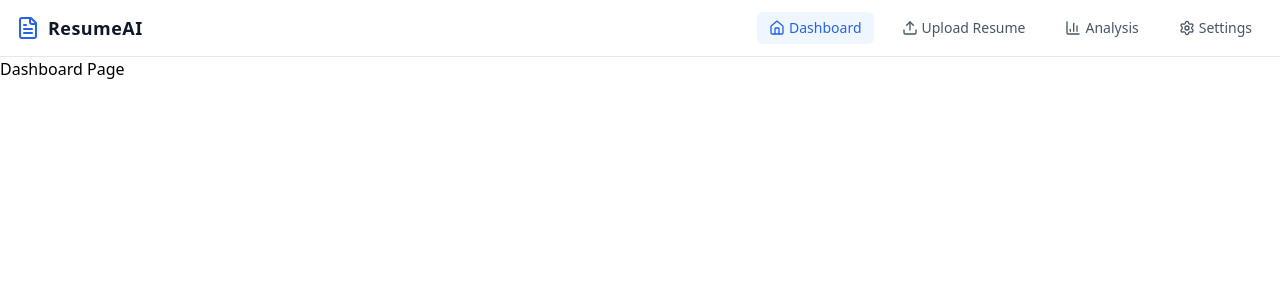
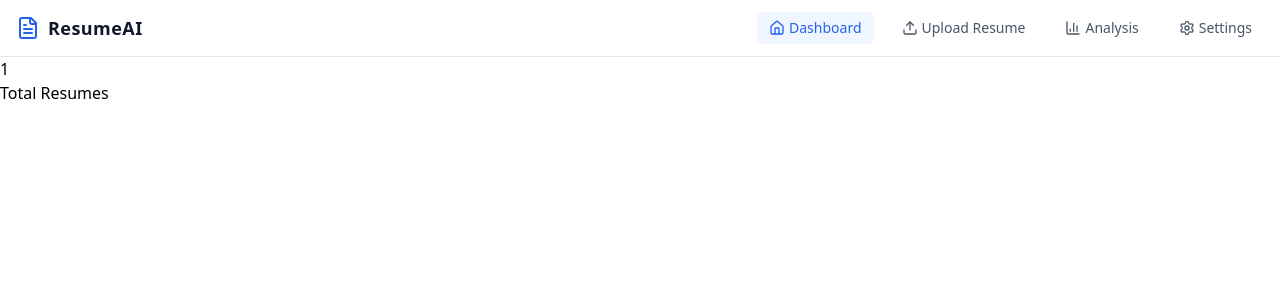
Before and after one commit to smeydan7/AI-Resume-Analyzer, a React (Vite) app in the folder frontend/: page / in a window 1280 px wide. Shown: the top 300 px of the page. Built offline with nearby package versions, Linux system fonts and the light colour scheme.

Commit message:
initialized dashboard component

```diff
--- a/frontend/src/main/App.tsx
+++ b/frontend/src/main/App.tsx
@@ -1,11 +1,10 @@
 import { Navigation } from "./components/common/navigation";
 import { UploadResume } from "./components/upload";
+import { Dashboard } from "./components/dashboard";
 
 import { BrowserRouter as Router, Routes, Route } from 'react-router-dom';
 
 // Create some basic page components
-const Dashboard = () => <div>Dashboard Page</div>;
-const Upload = () => <div>Upload Resume Page</div>;
 const Analysis = () => <div>Analysis Page</div>;
 const Settings = () => <div>Settings Page</div>;
 
--- /dev/null
+++ b/frontend/src/main/components/dashboard/dashboard.tsx
@@ -0,0 +1,18 @@
+import {
+    FileText,
+    Home,
+    Upload,
+    BarChart3,
+    Settings,
+} from 'lucide-react';
+
+import styles from './Dashboard.module.css';
+
+export const Dashboard = () => (
+    <div>
+        <div>
+            <header>1</header>
+            <p>Total Resumes</p>
+        </div>
+    </div>
+);
--- /dev/null
+++ b/frontend/src/main/components/dashboard/index.ts
@@ -0,0 +1 @@
+export { Dashboard } from './Dashboard';
```
Also changed, not shown: frontend/src/main/components/dashboard/Dashboard.module.css (added).
